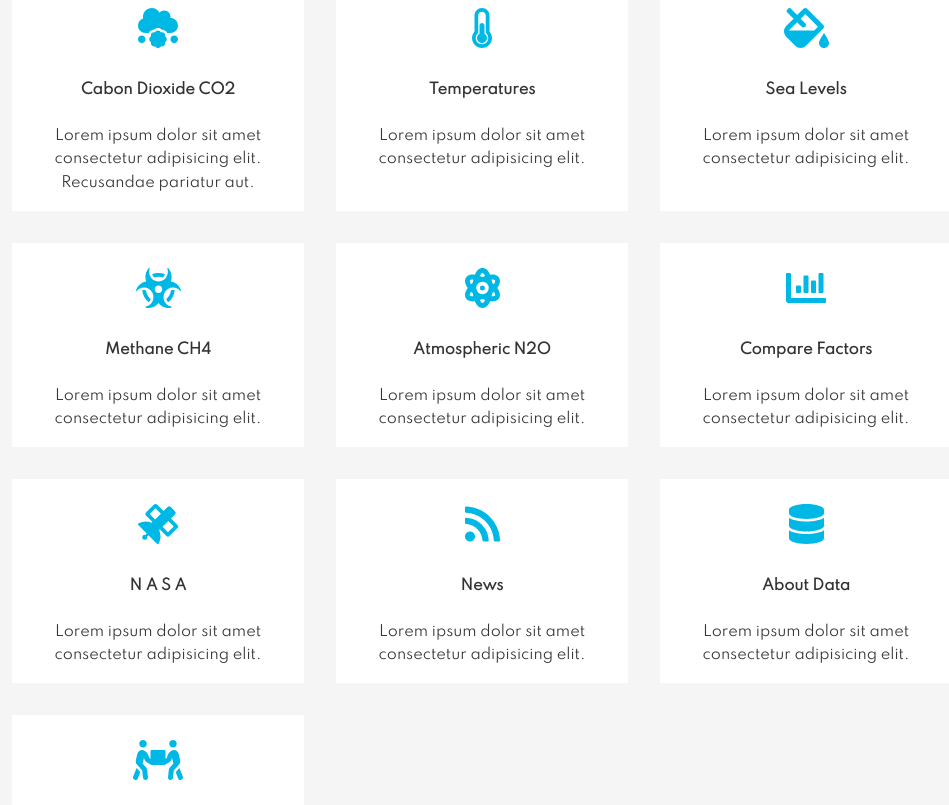
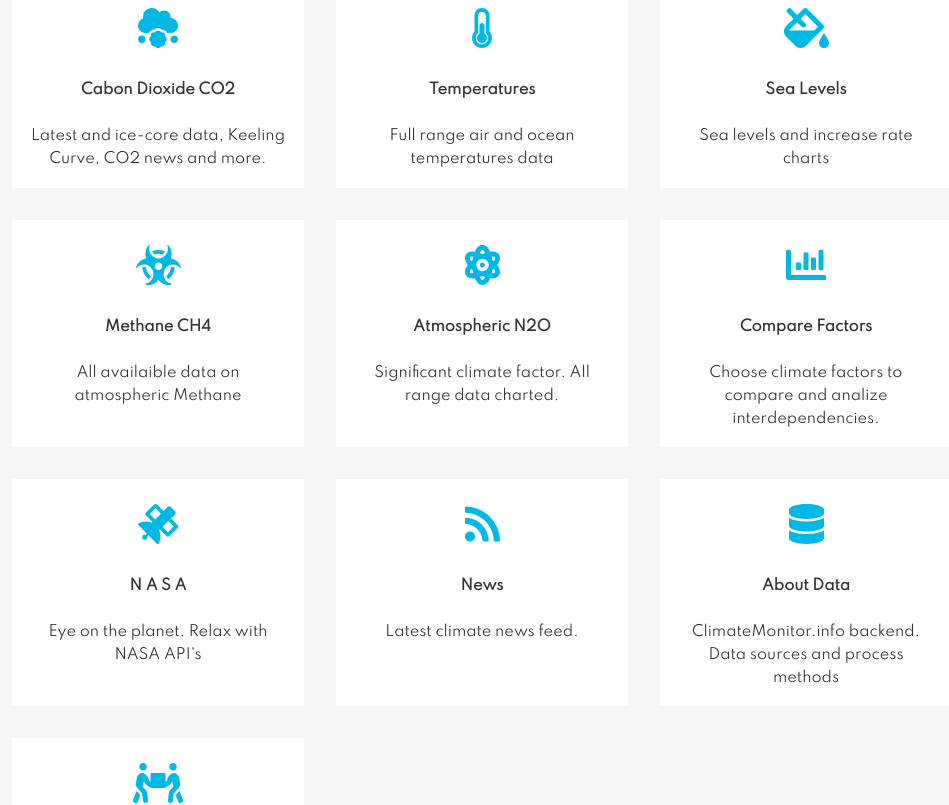
Before and after one commit to TomaszPietrzykowski/climate-monitor-archive, a React (Create React App) app: page / in a window 1280 px wide. Shown: the part 740-1545 px from the top of the page, without its empty margins (158-1107 px from the left). Built offline with nearby package versions, Linux system fonts and the light colour scheme.

Commit message:
dashboard buttons rework

```diff
--- a/src/components/Dashboard/DashboardButtons.js
+++ b/src/components/Dashboard/DashboardButtons.js
@@ -30,10 +30,7 @@ const DashboardButtons = () => {
           </h1>
           <h4>Cabon Dioxide CO2</h4>
           <br />
-          <p>
-            Lorem ipsum dolor sit amet consectetur adipisicing elit. Recusandae
-            pariatur aut.
-          </p>
+          <p>Latest and ice-core data, Keeling Curve, CO2 news and more.</p>
         </div>
       </Link>
 
@@ -43,7 +40,7 @@ const DashboardButtons = () => {
         </h1>
         <h4>Temperatures</h4>
         <br />
-        <p>Lorem ipsum dolor sit amet consectetur adipisicing elit.</p>
+        <p>Full range air and ocean temperatures data</p>
       </div>
       <div className="dashboardbtn" style={{ background: theme.bgPrimary }}>
         <h1 className="dashbooardicon" style={{ color: theme.accentSecondary }}>
@@ -51,7 +48,7 @@ const DashboardButtons = () => {
         </h1>
         <h4>Sea Levels</h4>
         <br />
-        <p>Lorem ipsum dolor sit amet consectetur adipisicing elit.</p>
+        <p>Sea levels and increase rate charts</p>
       </div>
       <div className="dashboardbtn" style={{ background: theme.bgPrimary }}>
         <h1 className="dashbooardicon" style={{ color: theme.accentSecondary }}>
@@ -59,7 +56,7 @@ const DashboardButtons = () => {
         </h1>
         <h4>Methane CH4</h4>
         <br />
-        <p>Lorem ipsum dolor sit amet consectetur adipisicing elit.</p>
+        <p>All availaible data on atmospheric Methane</p>
       </div>
       <div className="dashboardbtn" style={{ background: theme.bgPrimary }}>
         <h1 className="dashbooardicon" style={{ color: theme.accentSecondary }}>
@@ -67,7 +64,7 @@ const DashboardButtons = () => {
         </h1>
         <h4>Atmospheric N2O</h4>
         <br />
-        <p>Lorem ipsum dolor sit amet consectetur adipisicing elit.</p>
+        <p>Significant climate factor. All range data charted.</p>
       </div>
       <div className="dashboardbtn" style={{ background: theme.bgPrimary }}>
         <h1 className="dashbooardicon" style={{ color: theme.accentSecondary }}>
@@ -75,7 +72,7 @@ const DashboardButtons = () => {
         </h1>
         <h4>Compare Factors</h4>
         <br />
-        <p>Lorem ipsum dolor sit amet consectetur adipisicing elit.</p>
+        <p>Choose climate factors to compare and analize interdependencies.</p>
       </div>
       <div className="dashboardbtn" style={{ background: theme.bgPrimary }}>
         <h1 className="dashbooardicon" style={{ color: theme.accentSecondary }}>
@@ -83,7 +80,7 @@ const DashboardButtons = () => {
         </h1>
         <h4>N A S A</h4>
         <br />
-        <p>Lorem ipsum dolor sit amet consectetur adipisicing elit.</p>
+        <p>Eye on the planet. Relax with NASA API's</p>
       </div>
       <div className="dashboardbtn" style={{ background: theme.bgPrimary }}>
         <h1 className="dashbooardicon" style={{ color: theme.accentSecondary }}>
@@ -91,7 +88,7 @@ const DashboardButtons = () => {
         </h1>
         <h4>News</h4>
         <br />
-        <p>Lorem ipsum dolor sit amet consectetur adipisicing elit.</p>
+        <p>Latest climate news feed.</p>
       </div>
       <div className="dashboardbtn" style={{ background: theme.bgPrimary }}>
         <h1 className="dashbooardicon" style={{ color: theme.accentSecondary }}>
@@ -99,7 +96,7 @@ const DashboardButtons = () => {
         </h1>
         <h4>About Data</h4>
         <br />
-        <p>Lorem ipsum dolor sit amet consectetur adipisicing elit.</p>
+        <p>ClimateMonitor.info backend. Data sources and process methods</p>
       </div>
       <div className="dashboardbtn" style={{ background: theme.bgPrimary }}>
         <h1 className="dashbooardicon" style={{ color: theme.accentSecondary }}>
@@ -107,7 +104,7 @@ const DashboardButtons = () => {
         </h1>
         <h4>Join Community</h4>
         <br />
-        <p>Lorem ipsum dolor sit amet consectetur adipisicing elit.</p>
+        <p>Take action against climate change</p>
       </div>
     </div>
   )
--- a/src/components/layout/pages/Home.css
+++ b/src/components/layout/pages/Home.css
@@ -117,3 +117,9 @@
     margin-bottom: 0.8rem;
   }
 }
+
+@media (max-width: 400px) {
+  .dashboardbtn p {
+    font-size: 0.6rem;
+  }
+}
```
